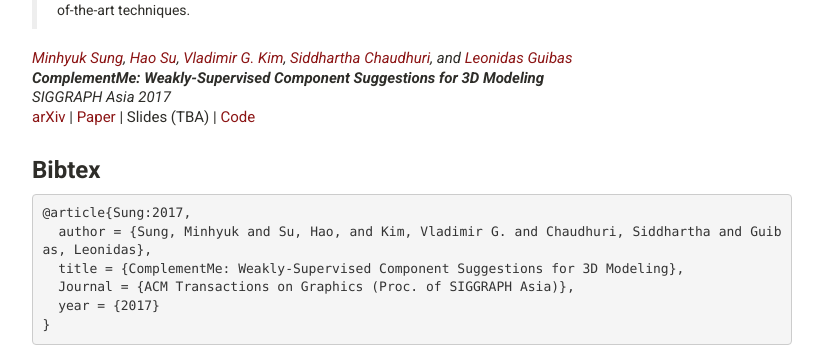
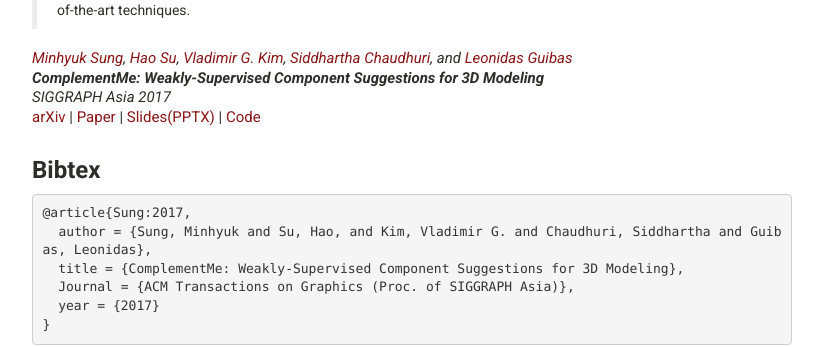
Before and after one commit to mhsung/mhsung.github.io, a Jekyll site: the page built from _posts/2017-08-19-component-assembly.md, in a window 1280 px wide and 900 px high, scrolled down 594 px, cut to the strip 0-559 px from the top of the window. Shown: the part 152-499 px from the top of the strip, without its empty margins (228-1051 px from the left). Built offline with Jekyll 4.4.1, drawn with Linux system fonts in a browser that asks for light colours; our own code applies the rules of GitHub Pages for plain Markdown files.

Commit message:
Added ComplementMe slides.

````diff
--- a/_includes/publications.html
+++ b/_includes/publications.html
@@ -26,6 +26,7 @@
           <a href="{{site.baseurl}}/component-assembly.html">Project</a> |
           <a href="https://arxiv.org/abs/1708.01841" target="_blank">arXiv</a> |
           <a href="https://www.dropbox.com/s/kz06kob99iwwdg7/component-assembly.pdf?dl=1" target="_blank">PDF</a> |
+          <a href="https://www.dropbox.com/s/x161i48rcwrbc28/component-assembly-presentation.pptx?dl=1" target="_blank">Slides(PPTX)</a> |
           <a href="https://github.com/mhsung/ComplementMe" target="_blank">Code</a>
         </span>
       </div>
@@ -51,7 +52,7 @@
           <a href="{{site.baseurl}}/structure-completion.html">Project</a> |
           <a href="https://www.dropbox.com/s/cbe5blo6l8g2drm/structure-completion.pdf?dl=1" target="_blank">PDF</a> |
           <a href="https://www.dropbox.com/s/trfdkgizj9gxub6/structure-completion-supplementary.pdf?dl=1" target="_blank">Supplementary</a> |
-          <a href="https://www.dropbox.com/s/4f0kvkqijkp4uh9/structure-completion-presentation.pdf?dl=1" target="_blank">Slides</a> |
+          <a href="https://www.dropbox.com/s/178d343u3f7wd6j/structure-completion-presentation.pptx?dl=1" target="_blank">Slides(PPTX)</a> |
           <a href="https://github.com/mhsung/structure-completion" target="_blank">Code</a>
         </span>
       </div>
--- a/_posts/2017-08-19-component-assembly.md
+++ b/_posts/2017-08-19-component-assembly.md
@@ -13,9 +13,7 @@
 
 paper-link: https://www.dropbox.com/s/kz06kob99iwwdg7/component-assembly.pdf?dl=1
 
-supplementary-link: TBA
-
-slides-link: TBA
+slides-link: https://www.dropbox.com/s/x161i48rcwrbc28/component-assembly-presentation.pptx?dl=1
 
 code-link: https://github.com/mhsung/ComplementMe
 ---
@@ -38,7 +36,7 @@
 *{{page.author}}<br>
 **{{page.title}}**<br>
 {{page.journal}}*<br>
-[arXiv]({{page.arxiv-link}}){:target="_blank"}  |  [Paper]({{page.paper-link}}){:target="_blank"}  |  Slides (TBA)  |  [Code]({{page.code-link}}){:target="_blank"}
+[arXiv]({{page.arxiv-link}}){:target="_blank"}  |  [Paper]({{page.paper-link}}){:target="_blank"}  |  [Slides(PPTX)]({{page.slides-link}}){:target="_blank"}  |  [Code]({{page.code-link}}){:target="_blank"}
 
 ### Bibtex
 ```
````
Also changed, not shown: _posts/2015-09-18-structure-completion.md (+2 -2 lines).
